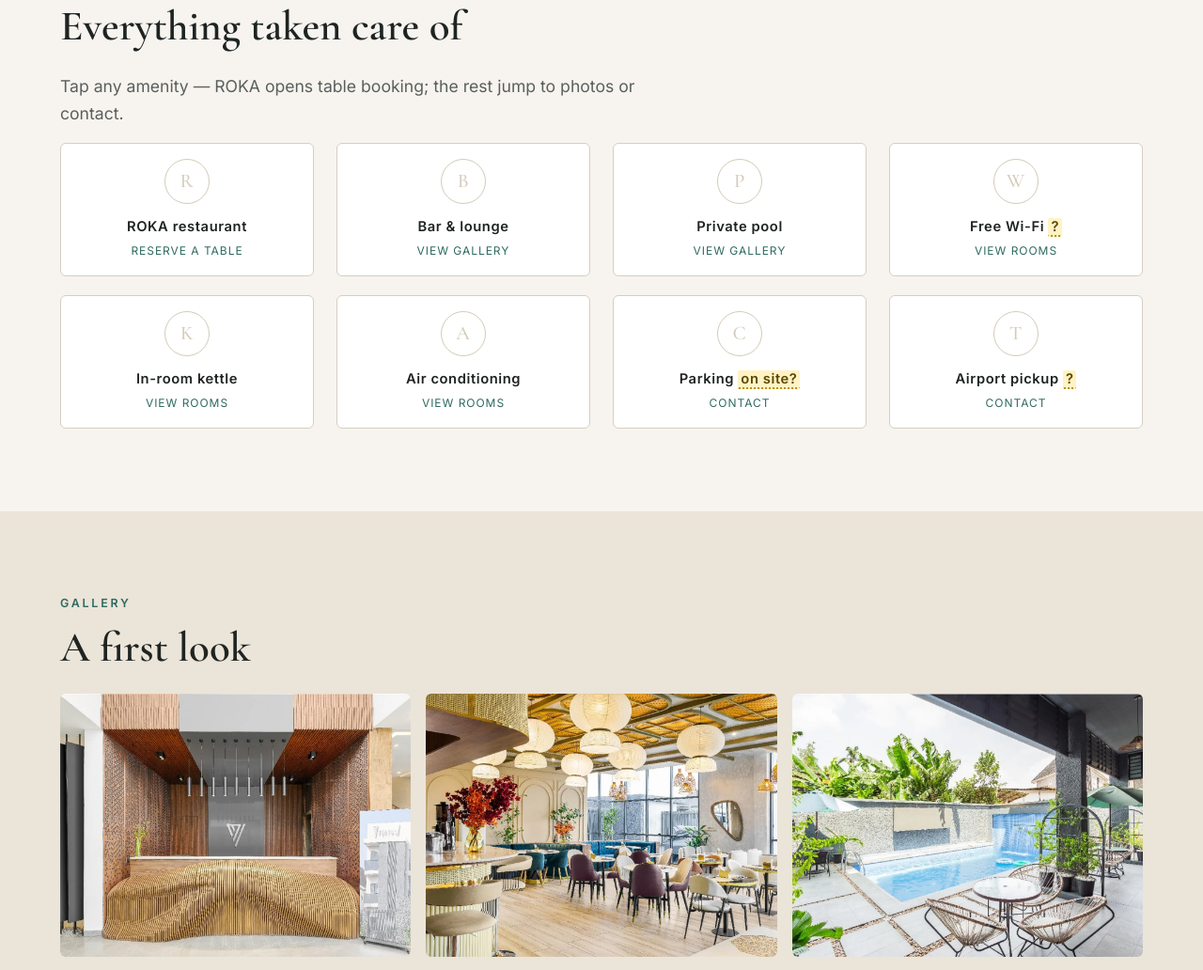
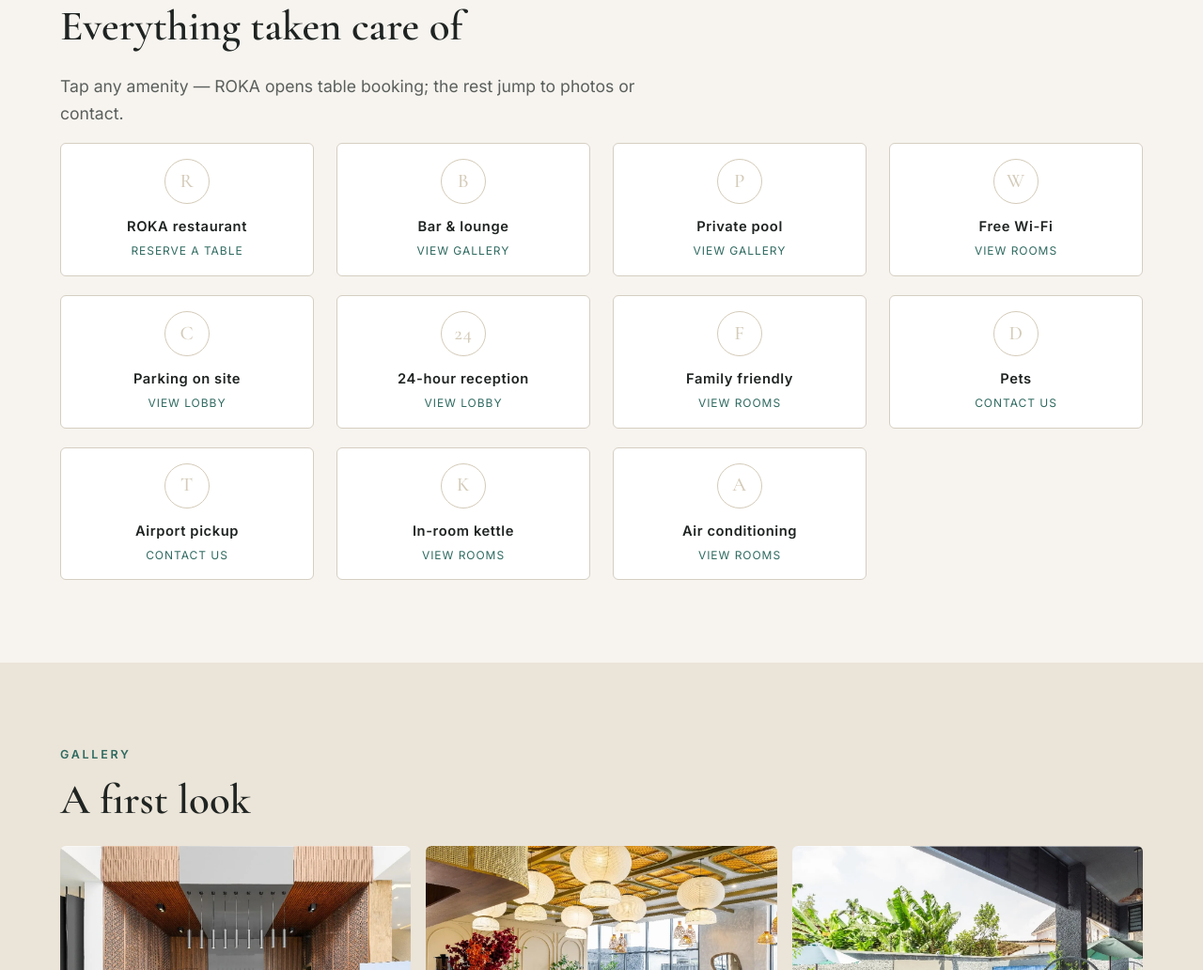
Before and after one commit to Haslemog99/Vertus-Website, a plain HTML site: page index.html in a window 1280 px wide. Shown: the part 2193-3225 px from the top of the page at 94% size. Drawn offline with nearby package versions, Linux system fonts and the light colour scheme.

Commit message:
Confirm amenity facts: Wi-Fi, parking, reception, family, pets
Replace pending amenity placeholders with confirmed hotel policies and contact-us paths for pets and airport pickup.

Co-authored-by: Cursor <cursoragent@cursor.com>

```diff
--- a/css/style.css
+++ b/css/style.css
@@ -455,7 +455,11 @@ a { color: var(--accent); }
   gap: 0.85rem;
 }
 
-@media (min-width: 48rem) {
+@media (min-width: 40rem) {
+  .amenity-links { grid-template-columns: repeat(3, 1fr); }
+}
+
+@media (min-width: 62rem) {
   .amenity-links { grid-template-columns: repeat(4, 1fr); }
 }
 
--- a/index.html
+++ b/index.html
@@ -39,7 +39,11 @@
     "amenityFeature": [
       { "@type": "LocationFeatureSpecification", "name": "ROKA Restaurant" },
       { "@type": "LocationFeatureSpecification", "name": "Bar" },
-      { "@type": "LocationFeatureSpecification", "name": "Swimming Pool" }
+      { "@type": "LocationFeatureSpecification", "name": "Swimming Pool" },
+      { "@type": "LocationFeatureSpecification", "name": "Free Wi-Fi" },
+      { "@type": "LocationFeatureSpecification", "name": "Parking" },
+      { "@type": "LocationFeatureSpecification", "name": "24-hour reception" },
+      { "@type": "LocationFeatureSpecification", "name": "Family friendly" }
     ]
   }
   </script>
@@ -165,8 +169,43 @@
           <li>
             <a class="amenity-link" href="gallery.html#rooms">
               <span class="amenity-mark" aria-hidden="true">W</span>
-              <span class="amenity-link__label">Free Wi-Fi <span class="tbd">?</span></span>
+              <span class="amenity-link__label">Free Wi-Fi</span>
               <span class="amenity-link__hint">View rooms</span>
+            </a>
+          </li>
+          <li>
+            <a class="amenity-link" href="gallery.html#lobby">
+              <span class="amenity-mark" aria-hidden="true">C</span>
+              <span class="amenity-link__label">Parking on site</span>
+              <span class="amenity-link__hint">View lobby</span>
+            </a>
+          </li>
+          <li>
+            <a class="amenity-link" href="gallery.html#lobby">
+              <span class="amenity-mark" aria-hidden="true">24</span>
+              <span class="amenity-link__label">24-hour reception</span>
+              <span class="amenity-link__hint">View lobby</span>
+            </a>
+          </li>
+          <li>
+            <a class="amenity-link" href="gallery.html#rooms">
+              <span class="amenity-mark" aria-hidden="true">F</span>
+              <span class="amenity-link__label">Family friendly</span>
+              <span class="amenity-link__hint">View rooms</span>
+            </a>
+          </li>
+          <li>
+            <a class="amenity-link" href="contact.html">
+              <span class="amenity-mark" aria-hidden="true">D</span>
+              <span class="amenity-link__label">Pets</span>
+              <span class="amenity-link__hint">Contact us</span>
+            </a>
+          </li>
+          <li>
+            <a class="amenity-link" href="contact.html">
+              <span class="amenity-mark" aria-hidden="true">T</span>
+              <span class="amenity-link__label">Airport pickup</span>
+              <span class="amenity-link__hint">Contact us</span>
             </a>
           </li>
           <li>
@@ -181,20 +220,6 @@
               <span class="amenity-mark" aria-hidden="true">A</span>
               <span class="amenity-link__label">Air conditioning</span>
               <span class="amenity-link__hint">View rooms</span>
-            </a>
-          </li>
-          <li>
-            <a class="amenity-link" href="contact.html">
-              <span class="amenity-mark" aria-hidden="true">C</span>
-              <span class="amenity-link__label">Parking <span class="tbd">on site?</span></span>
-              <span class="amenity-link__hint">Contact</span>
-            </a>
-          </li>
-          <li>
-            <a class="amenity-link" href="contact.html">
-              <span class="amenity-mark" aria-hidden="true">T</span>
-              <span class="amenity-link__label">Airport pickup <span class="tbd">?</span></span>
-              <span class="amenity-link__hint">Contact</span>
             </a>
           </li>
         </ul>
```
Also changed, not shown: dining.html (+6 -6 lines).
